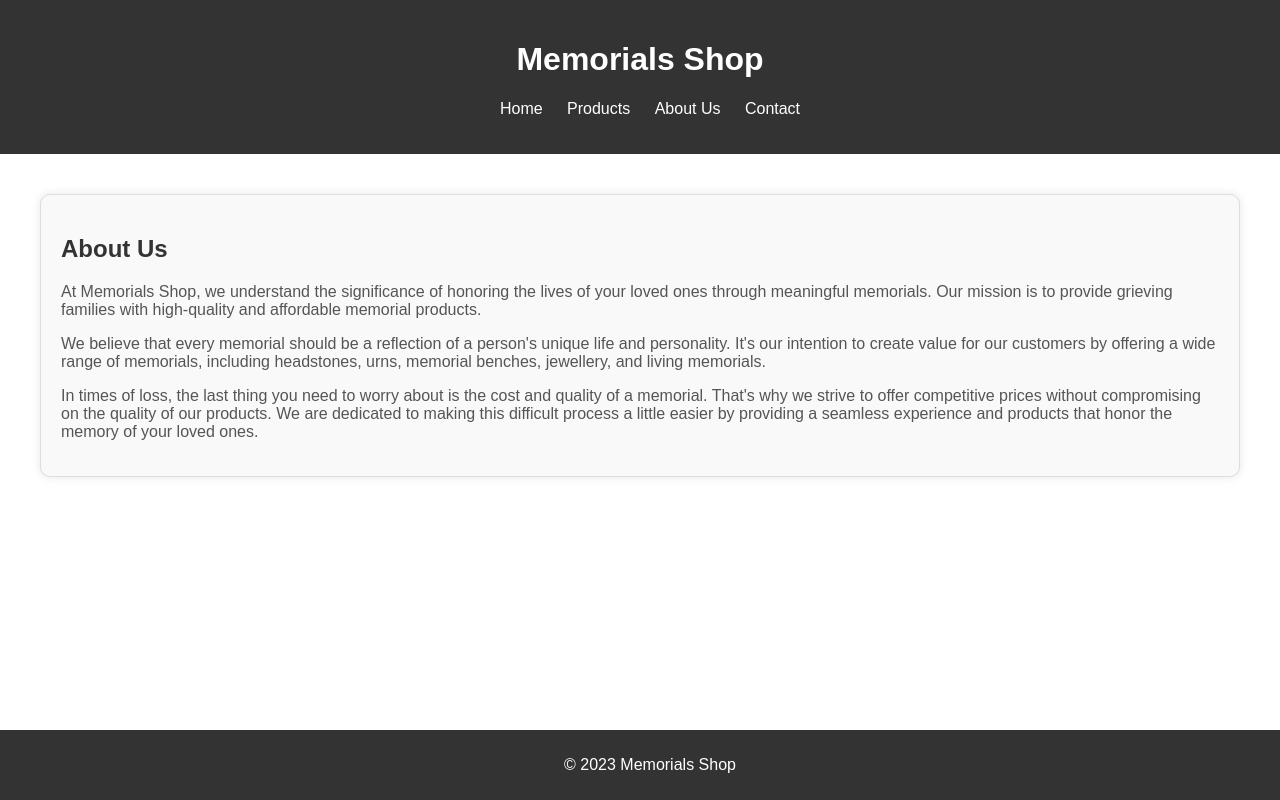
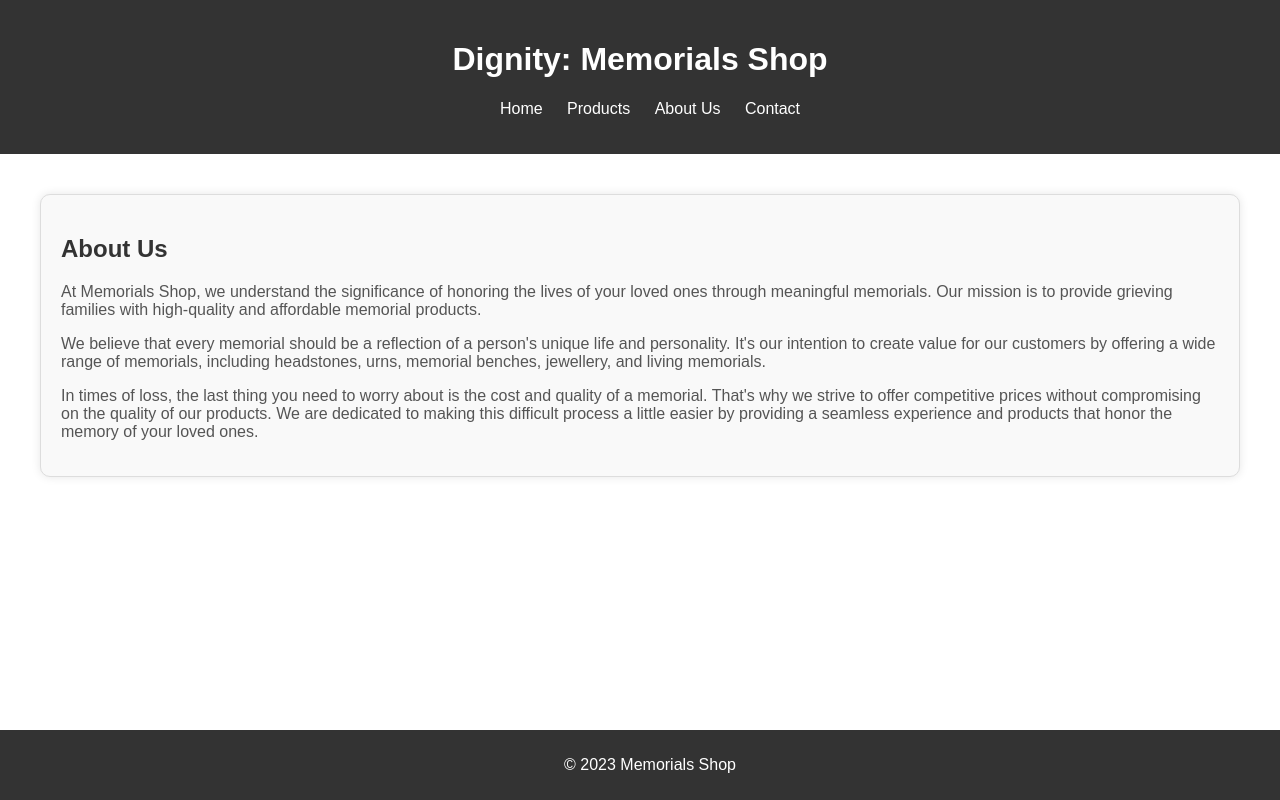
Before and after one commit to jamiebbb/memorials, a plain HTML site: page about.html in a window 1280 px wide. Drawn offline with Linux system fonts and the light colour scheme.

Commit message:
Update about.html

```diff
--- a/about.html
+++ b/about.html
@@ -8,7 +8,7 @@
 </head>
 <body>
     <header>
-        <h1>Memorials Shop</h1>
+        <h1>Dignity: Memorials Shop</h1>
         <nav>
             <ul>
                 <li><a href="index.html">Home</a></li>
```
